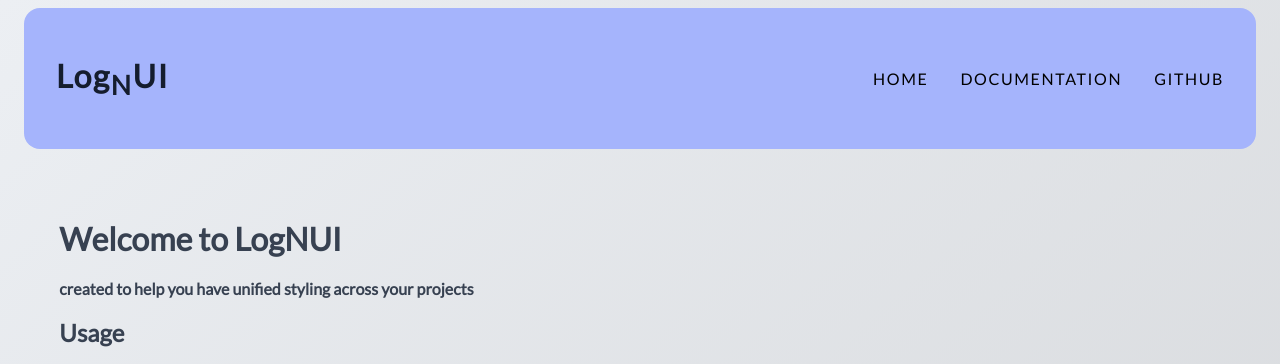
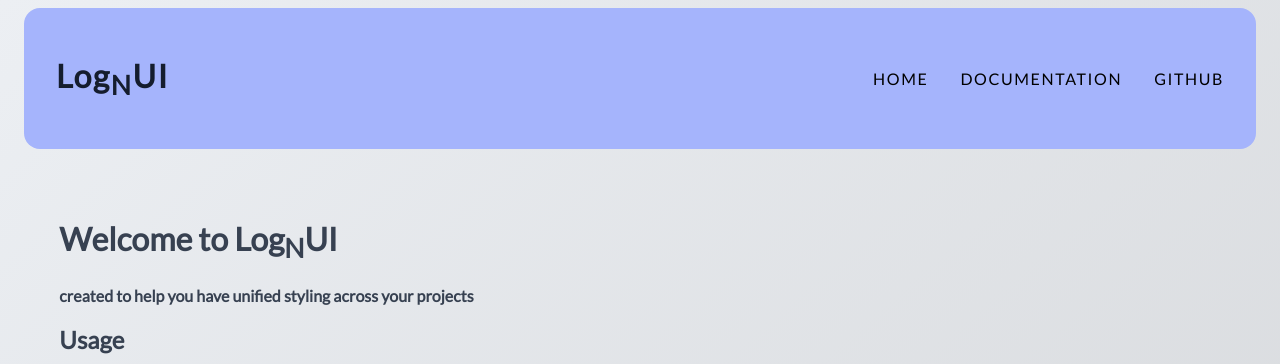
Before and after one commit to Harsh-D/component-library, a plain HTML site: page index.html in a window 1280 px wide. Shown: the top 364 px of the page. Drawn offline with Linux system fonts and the light colour scheme.

Commit message:
styling changes

```diff
--- a/index.html
+++ b/index.html
@@ -27,7 +27,7 @@
         </div>
 
         <div class="main">
-            <h1>Welcome to LogNUI</h1>
+            <h1>Welcome to Log<sub>N</sub>UI</h1>
             <strong>created to help you have unified styling across your projects</strong>
             <h2>Usage</h2>
             <strong>To use the styling, copy the below code and include it in your project. Then simply use the class
```
